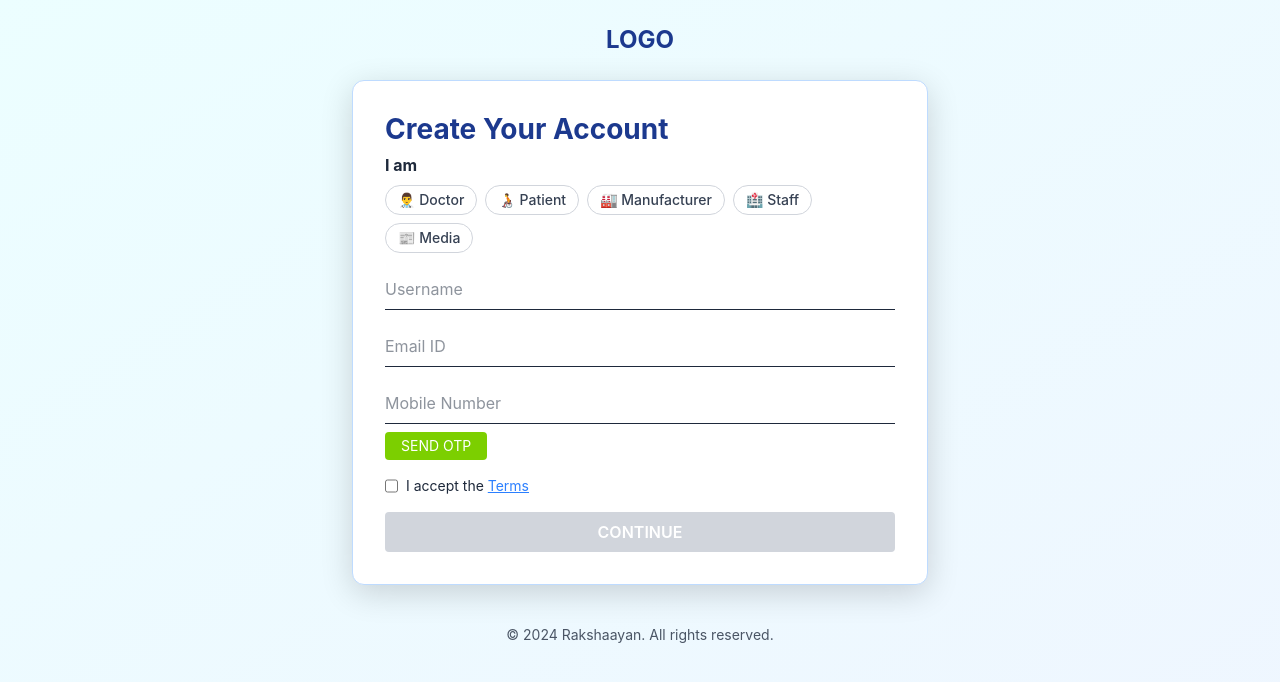
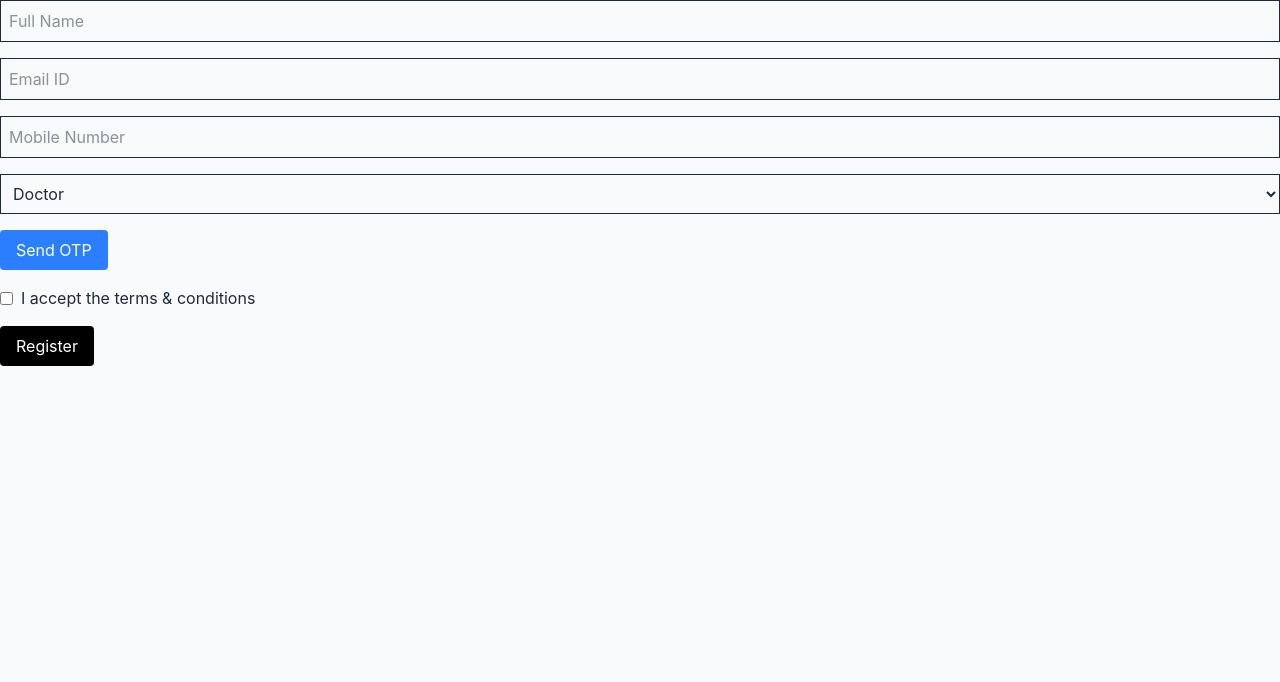
Before and after one commit to rakshaayanplatform/mvpi-regulatory-platform, a Next.js app in the folder frontend/: page /register in a window 1280 px wide. Shown: the top 682 px of the page. Built offline with nearby package versions, Linux system fonts and the light colour scheme.

Commit message:
login and register integration

```diff
--- a/frontend/app/change-password/page.tsx
+++ b/frontend/app/change-password/page.tsx
@@ -1,14 +1,18 @@
 "use client";
+
 import { useState } from "react";
 import { useRouter } from "next/navigation";
-import api from "@/utils/axiosInstance";
+import axios from "axios";
 
 export default function ChangePasswordPage() {
   const router = useRouter();
+
   const [form, setForm] = useState({
     old_password: "",
     new_password: "",
   });
+
+  const [token, setToken] = useState(""); // Manually entered token
   const [error, setError] = useState("");
   const [success, setSuccess] = useState("");
 
@@ -16,21 +20,49 @@ export default function ChangePasswordPage() {
     setForm({ ...form, [e.target.name]: e.target.value });
   };
 
+  const handleTokenChange = (e: React.ChangeEvent<HTMLInputElement>) => {
+    setToken(e.target.value);
+  };
+
   const handleSubmit = async (e: React.FormEvent) => {
     e.preventDefault();
+    setError("");
+    setSuccess("");
+
+    if (!token.trim()) {
+      setError("Please enter a valid Bearer token.");
+      return;
+    }
+
     try {
-      const response = await api.post("/change-password", form);
+      const response = await axios.post(
+        "http://100.97.106.2:8001/change-password/",
+        form,
+        {
+          headers: {
+            Authorization: `Bearer eyJhbGciOiJIUzI1NiIsInR5cCI6IkpXVCJ9.eyJ1c2VyX2lkIjo3LCJleHAiOjE3NTMyNzYwNjEsImlhdCI6MTc1MzI3NTE2MX0.FQWr6OAYhbqQYRgStv5mws2_Q9ZT-4Lr5r2AzRhZM-E`,
+            "Content-Type": "application/json",
+          },
+        }
+      );
+
       console.log("Password changed:", response.data);
-      setSuccess("Password changed successfully.");
-      setTimeout(() => router.push("/profile"), 1500);
+      setSuccess("Password changed successfully!");
+      setTimeout(() => router.push("/profile"), 2000);
     } catch (err: any) {
       console.error("Password change failed:", err);
-      setError("Failed to change password. Please try again.");
+      if (err.response?.data?.detail) {
+        setError(err.response.data.detail);
+      } else if (err.response?.data?.old_password) {
+        setError(err.response.data.old_password[0]);
+      } else {
+        setError("Failed to change password. Please try again.");
+      }
     }
   };
 
   return (
-    <div className="min-h-screen flex items-center justify-center bg-gray-50 p-6">
+    <div className="min-h-screen flex items-center justify-center bg-gray-100 p-6">
       <form
         onSubmit={handleSubmit}
         className="bg-white shadow-md rounded-lg p-6 w-full max-w-md"
@@ -39,6 +71,18 @@ export default function ChangePasswordPage() {
 
         {success && <p className="text-green-600 mb-2">{success}</p>}
         {error && <p className="text-red-600 mb-2">{error}</p>}
+
+        <label className="block mb-4">
+          Bearer Token:
+          <input
+            type="text"
+            name="token"
+            value={token}
+            onChange={handleTokenChange}
+            className="w-full mt-1 p-2 border rounded"
+            required
+          />
+        </label>
 
         <label className="block mb-4">
           Old Password:
@@ -66,7 +110,7 @@ export default function ChangePasswordPage() {
 
         <button
           type="submit"
-          className="bg-blue-600 hover:bg-blue-700 text-white py-2 px-4 rounded"
+          className="bg-blue-600 hover:bg-blue-700 text-white py-2 px-4 rounded w-full"
         >
           Change Password
         </button>
--- a/frontend/app/login/page.tsx
+++ b/frontend/app/login/page.tsx
@@ -19,7 +19,7 @@ export default function LoginPage() {
     }
 
     try {
-      const response = await fetch("http://127.0.0.1:8001/login", {
+      const response = await fetch("http://100.97.106.2:8001/login/", {
         method: "POST",
         headers: {
           "Content-Type": "application/json",
--- a/frontend/app/register/page.tsx
+++ b/frontend/app/register/page.tsx
@@ -4,275 +4,187 @@ import { useRouter } from "next/navigation";
 
 export default function Signup() {
   const router = useRouter();
-  const API_BASE_URL = "http://127.0.0.1:8001";
 
   const [username, setUsername] = useState("");
   const [email, setEmail] = useState("");
-  const [mobileNumber, setMobileNumber] = useState("");
-  const [otp, setOtp] = useState("");
+  const [phone_number, setPhone_number] = useState("");
+  const [user_type, setUser_type] = useState("");
+  const [otp_code, setOtp_code] = useState("");
+  const [password, setPassword] = useState("");
+  const [termsAccepted, setTermsAccepted] = useState(false);
+
   const [otpSent, setOtpSent] = useState(false);
   const [otpVerified, setOtpVerified] = useState(false);
-  const [userType, setUserType] = useState("");
-  const [termsAccepted, setTermsAccepted] = useState(false);
-  const [password, setPassword] = useState("");
-  const [loading, setLoading] = useState(false);
+  const [otpSuccess, setOtpSuccess] = useState("");
   const [otpError, setOtpError] = useState("");
-  const [otpSuccess, setOtpSuccess] = useState("");
-
-  const isFormValid =
-    username &&
-    email.includes("@") &&
-    mobileNumber.length === 10 &&
-    password.length >= 6 &&
-    userType &&
-    termsAccepted &&
-    otpVerified;
 
   const handleSendOtp = async () => {
-    if (mobileNumber.length !== 10) {
-      setOtpError("Enter a valid 10-digit mobile number");
-      return;
-    }
-
-    setLoading(true);
     setOtpError("");
     setOtpSuccess("");
 
-    try {
-      const response = await fetch(`${API_BASE_URL}/request-otp`, {
+    const response = await fetch("http://100.97.106.2:8001/request-otp/", {
       method: "POST",
       headers: { "Content-Type": "application/json" },
-        body: JSON.stringify({ mobile_number: mobileNumber }),
+      body: JSON.stringify({ phone_number }),
     });
 
     const data = await response.json();
+
     if (response.ok) {
       setOtpSent(true);
       setOtpSuccess("OTP sent successfully to your mobile.");
     } else {
-        setOtpError(data.message || "Failed to send OTP.");
-      }
-    } catch (error) {
-      setOtpError("Server not responding. Check backend or API URL.");
-    } finally {
-      setLoading(false);
+      setOtpError(data.error || data.message || "Failed to send OTP.");
     }
   };
 
   const handleVerifyOtp = async () => {
-    if (!otp || otp.length !== 6) {
-      setOtpError("Enter a valid 6-digit OTP.");
+    setOtpError("");
+    setOtpSuccess("");
+
+    const response = await fetch("http://100.97.106.2:8001/verify-otp/", {
+      method: "POST",
+      headers: { "Content-Type": "application/json" },
+      body: JSON.stringify({ phone_number, otp_code }),
+    });
+
+    const data = await response.json();
+
+    if (response.ok && data.verified) {
+      setOtpVerified(true);
+      setOtpSuccess("OTP verified successfully.");
+    } else {
+      setOtpError(data.error || data.message || "Invalid OTP.");
+    }
+  };
+
+  const handleSubmit = async (e: any) => {
+    e.preventDefault();
+
+    if (!otp_code) {
+      setOtpError("Please verify OTP before submitting.");
       return;
     }
 
-    setLoading(true);
-    setOtpError("");
-    setOtpSuccess("");
-
-    try {
-      const response = await fetch(`${API_BASE_URL}/verify-otp`, {
+    const response = await fetch("http://100.97.106.2:8001/register/", {
       method: "POST",
       headers: { "Content-Type": "application/json" },
       body: JSON.stringify({
-          mobile_number: mobileNumber,
-          otp,
+        username,
+        email,
+        phone_number,
+        user_type,
+        password,
       }),
     });
 
     const data = await response.json();
-      if (response.ok && data.verified) {
-        setOtpVerified(true);
-        setOtpSuccess("OTP verified successfully.");
-      } else {
-        setOtpError(data.message || "Invalid OTP.");
-      }
-    } catch (error) {
-      setOtpError("Verification failed. Server may be down.");
-    } finally {
-      setLoading(false);
-    }
-  };
 
-  const handleRegister = async () => {
-    if (!isFormValid) return;
-
-    const payload = {
-      username,
-      usertype: userType,
-      mobile_number: mobileNumber,
-      email,
-      password,
-    };
-
-    setLoading(true);
-    try {
-      const response = await fetch(`${API_BASE_URL}/register`, {
-        method: "POST",
-        headers: { "Content-Type": "application/json" },
-        body: JSON.stringify(payload),
-      });
-
-      const data = await response.json();
     if (response.ok) {
+      alert("Registration successful!");
       router.push("/dashboard");
     } else {
-        alert(data.message || "Registration failed.");
-      }
-    } catch (error) {
-      alert("Something went wrong during registration.");
-    } finally {
-      setLoading(false);
+      alert(data.message || "Registration failed");
     }
   };
 
   return (
-    <div className="min-h-screen bg-gradient-to-br from-cyan-50 to-blue-50 flex flex-col">
-      <div className="py-6 text-center">
-        <span className="text-2xl font-bold text-blue-900">LOGO</span>
-      </div>
-
-      <div className="max-w-xl w-full mx-auto bg-white shadow-lg border border-blue-200 p-8 rounded-xl">
-        <h2 className="text-xl font-bold text-blue-900 mb-2">Create Your Account</h2>
-
-        {/* User Type Selection */}
-        <div className="mb-4">
-          <p className="font-bold mb-2">I am</p>
-          <div className="flex flex-wrap gap-2">
-            {[
-              { label: "Doctor", value: "doctor", icon: "👨‍⚕️" },
-              { label: "Patient", value: "patient", icon: "🧑‍🦽" },
-              { label: "Manufacturer", value: "manufacturer", icon: "🏭" },
-              { label: "Staff", value: "hospital_staff", icon: "🏥" },
-              { label: "Media", value: "media", icon: "📰" },
-            ].map((item) => (
-              <button
-                key={item.value}
-                type="button"
-                onClick={() => setUserType(item.value)}
-                className={`px-3 py-1 rounded-full text-sm font-medium border ${
-                  userType === item.value
-                    ? "bg-blue-100 border-blue-500 text-blue-700"
-                    : "bg-white border-gray-300 text-gray-700 hover:bg-gray-100"
-                }`}
-              >
-                {item.icon} {item.label}
-              </button>
-            ))}
-          </div>
-        </div>
-
-        {/* Username */}
-        <div className="mb-4">
+    <form onSubmit={handleSubmit} className="space-y-4">
       <input
         type="text"
-            placeholder="Username"
-            className="w-full border-b py-2 outline-none"
+        placeholder="Full Name"
         value={username}
         onChange={(e) => setUsername(e.target.value)}
+        required
+        className="border p-2 w-full"
       />
-        </div>
-
-        {/* Email */}
-        <div className="mb-4">
       <input
         type="email"
         placeholder="Email ID"
-            className="w-full border-b py-2 outline-none"
         value={email}
         onChange={(e) => setEmail(e.target.value)}
+        required
+        className="border p-2 w-full"
       />
-        </div>
-
-        {/* Mobile Number */}
-        <div className="mb-4">
       <input
         type="text"
         placeholder="Mobile Number"
-            className="w-full border-b py-2 outline-none"
-            maxLength={10}
-            value={mobileNumber}
-            onChange={(e) => {
-              setMobileNumber(e.target.value.replace(/\D/g, ""));
-              setOtp("");
-              setOtpSent(false);
-              setOtpVerified(false);
-              setOtpError("");
-              setOtpSuccess("");
-            }}
+        value={phone_number}
+        onChange={(e) => setPhone_number(e.target.value)}
+        required
+        className="border p-2 w-full"
       />
+
+      <select
+        value={user_type}
+        onChange={(e) => setUser_type(e.target.value)}
+        className="border p-2 w-full"
+      >
+        <option value="doctor">Doctor</option>
+        <option value="patient">Patient</option>
+        <option value="manufacturer">Manufacturer</option>
+        <option value="hospital_staff">Hospital Staff</option>
+        <option value="media">Media</option>
+      </select>
+
       <button
         type="button"
         onClick={handleSendOtp}
-            disabled={otpSent || loading}
-            className="mt-2 bg-lime-500 text-white px-4 py-1 rounded hover:bg-lime-600 text-sm"
+        className="bg-blue-500 text-white px-4 py-2 rounded"
       >
-            {otpSent ? "OTP SENT" : loading ? "SENDING..." : "SEND OTP"}
+        Send OTP
       </button>
-        </div>
 
-        {/* OTP Field */}
       {otpSent && (
-          <div className="mb-4">
+        <>
           <input
             type="text"
             placeholder="Enter OTP"
-              className="w-full border-b py-2 outline-none"
-              value={otp}
-              onChange={(e) => setOtp(e.target.value.replace(/\D/g, "").slice(0, 6))}
+            value={otp_code}
+            onChange={(e) => setOtp_code(e.target.value)}
+            className="border p-2 w-full"
           />
           <button
             type="button"
             onClick={handleVerifyOtp}
-              disabled={loading || otpVerified}
-              className="mt-2 bg-blue-500 text-white px-4 py-1 rounded hover:bg-blue-600 text-sm"
+            className="bg-green-500 text-white px-4 py-2 rounded"
           >
-              {otpVerified ? "✔ Verified" : "Verify OTP"}
+            Verify OTP
           </button>
-            {otpError && <p className="text-red-500 text-sm mt-1">{otpError}</p>}
-            {otpSuccess && <p className="text-green-600 text-sm mt-1">{otpSuccess}</p>}
-          </div>
+        </>
       )}
 
-        {/* Password Field */}
-        {otpVerified && (
-          <div className="mb-4">
+      {otpSuccess && <p className="text-green-600">{otpSuccess}</p>}
+      {otpError && <p className="text-red-600">{otpError}</p>}
+
+      {otp_code&& (
         <input
           type="password"
-              placeholder="Password (min 6 characters)"
-              className="w-full border-b py-2 outline-none"
+          placeholder="Set Password"
           value={password}
           onChange={(e) => setPassword(e.target.value)}
+          required
+          className="border p-2 w-full"
         />
-          </div>
       )}
 
-        {/* Terms & Conditions */}
-        <div className="flex justify-between items-center mb-4">
-          <label className="flex gap-2 text-sm">
+      <div className="flex items-center gap-2">
         <input
           type="checkbox"
           checked={termsAccepted}
           onChange={(e) => setTermsAccepted(e.target.checked)}
-              className="accent-lime-500"
+          required
         />
-            <span>I accept the <span className="text-blue-500 underline">Terms</span></span>
-          </label>
+        <label>I accept the terms & conditions</label>
       </div>
 
       <button
-          onClick={handleRegister}
-          disabled={!isFormValid || loading}
-          className={`w-full py-2 rounded text-white font-semibold ${
-            isFormValid ? "bg-lime-500 hover:bg-lime-600" : "bg-gray-300 cursor-not-allowed"
-          }`}
+        type="submit"
+        className="bg-black text-white px-4 py-2 rounded"
+        disabled={!termsAccepted}
       >
-          CONTINUE
+        Register
       </button>
-      </div>
-
-      <footer className="text-center py-4 text-sm text-gray-600 mt-6">
-        © 2024 Rakshaayan. All rights reserved.
-      </footer>
-    </div>
+    </form>
   );
 }
```
Lines whose indentation alone changed are shown as unchanged.
